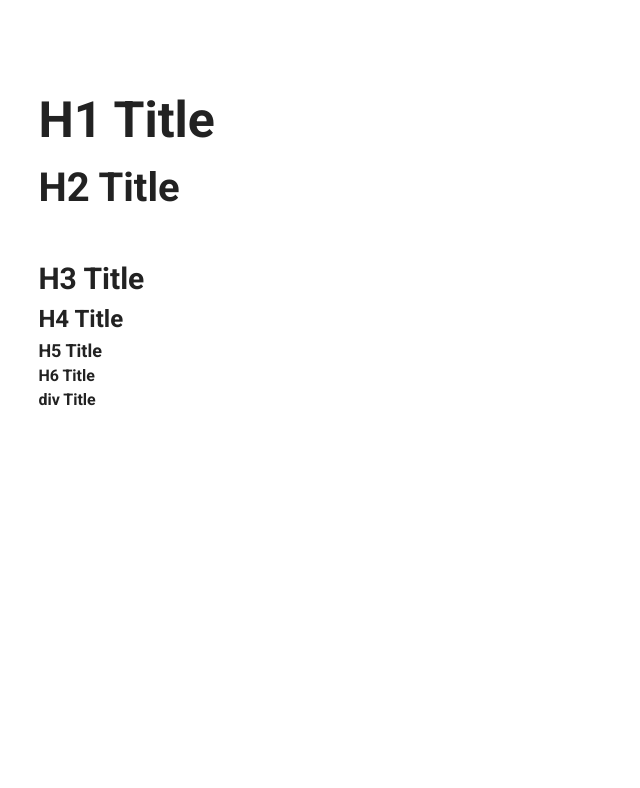
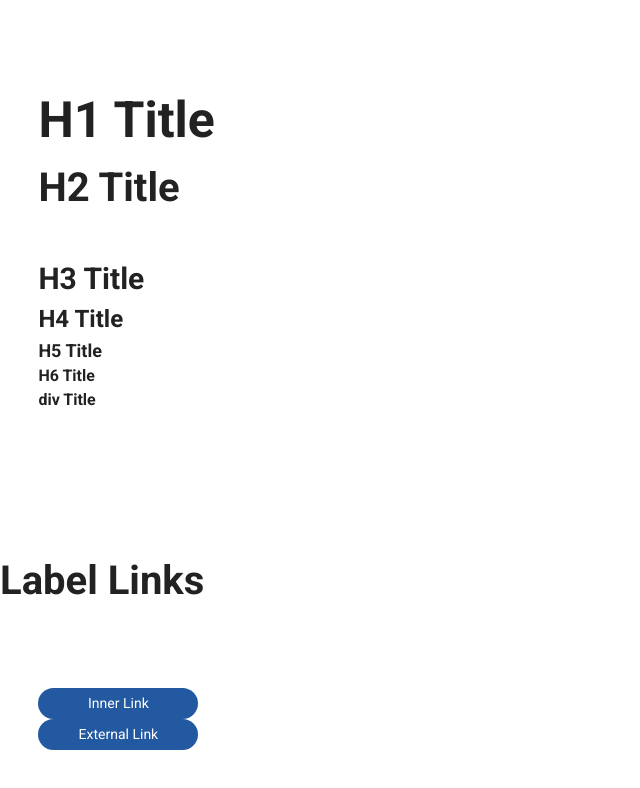
Before and after one commit to zuzuta22/zzlabs-nextjs-template, a Next.js app: page /playground in a window 1280 px wide. Shown: the part 495-1283 px from the top of the page, without its empty margins (0-640 px from the left). Before the commit the page ends 946 px from the top, so only its background shows below. Built offline with nearby package versions, Linux system fonts and the light colour scheme.

Commit message:
feat: LabelLink component added

```diff
--- /dev/null
+++ b/_src/components/ui/links/label-link/label-link.module.scss
@@ -0,0 +1,22 @@
+@use '../../../../scss/globals/' as g;
+
+.label_link {
+  background-color: g.$c-background-invert;
+  border-radius: 30px;
+  color: g.$c-white;
+  display: block;
+  font-size: 14px;
+  padding: 5px 10px;
+  text-align: center;
+  transition: all .1s;
+  width: auto;
+  max-width: 10rem;
+  &:hover {
+    opacity: .8;
+    text-decoration: underline;
+  }
+
+  & a {
+    color: g.$c-white;
+  }
+}
--- /dev/null
+++ b/_src/components/ui/links/label-link/label-link.tsx
@@ -0,0 +1,18 @@
+import Link from "next/link";
+import { LabelLinkType } from "./label-link.type";
+import styles from "./label-link.module.scss";
+
+const LabelLinks = (props: LabelLinkType) => {
+  const {text, linkTo, isExternal} = props;
+  return (
+    <div className={styles.label_link}>
+      {isExternal ? (
+        <a href={linkTo} target="_blank" rel="noopener noreferer">{text}</a>
+      ) : (
+        <Link href={linkTo}>{text}</Link>
+      )}
+    </div>
+  )
+};
+
+export default LabelLinks;
--- /dev/null
+++ b/_src/components/ui/links/label-link/label-link.type.ts
@@ -0,0 +1,5 @@
+export type LabelLinkType = {
+  text: string;
+  linkTo: string;
+  isExternal?: boolean;
+}
--- /dev/null
+++ b/app/playground/_components/links/playground-label-links.tsx
@@ -0,0 +1,18 @@
+import LayoutSectionInner from "@/_src/components/layouts/layout-secition-inner/layout-section-inner";
+import LayoutSection from "@/_src/components/layouts/layout-section/layout-section";
+import LabelLinks from "@/_src/components/ui/links/label-link/label-link";
+import DynamicTitle from "@/_src/components/ui/titles/dynamic-title/dynamic-title";
+
+const PlaygroundLabelLinks = () => {
+  return (
+    <LayoutSection>
+      <DynamicTitle tag={"h2"} text={"Label Links"} />
+      <LayoutSectionInner>
+        <LabelLinks text={"Inner Link"} linkTo={"#"} />
+        <LabelLinks text={"External Link"} linkTo={"#"} isExternal={true} />
+      </LayoutSectionInner>
+    </LayoutSection>
+  )
+};
+
+export default PlaygroundLabelLinks;
--- a/app/playground/page.tsx
+++ b/app/playground/page.tsx
@@ -1,6 +1,7 @@
 import PlaygroundButtons from "./_components/buttons/playground-buttons/playground-buttons";
 import DynamicTitle from "@/_src/components/ui/titles/dynamic-title/dynamic-title";
 import PlaygroundTitles from "./_components/titles/playground-titles";
+import PlaygroundLabelLinks from "./_components/links/playground-label-links";
 
 const Playground = () => {
   return (
@@ -8,6 +9,7 @@ const Playground = () => {
       <DynamicTitle tag={"h1"} text={"Playground"} />
       <PlaygroundButtons />
       <PlaygroundTitles />
+      <PlaygroundLabelLinks />
     </>
   )
 }
```
